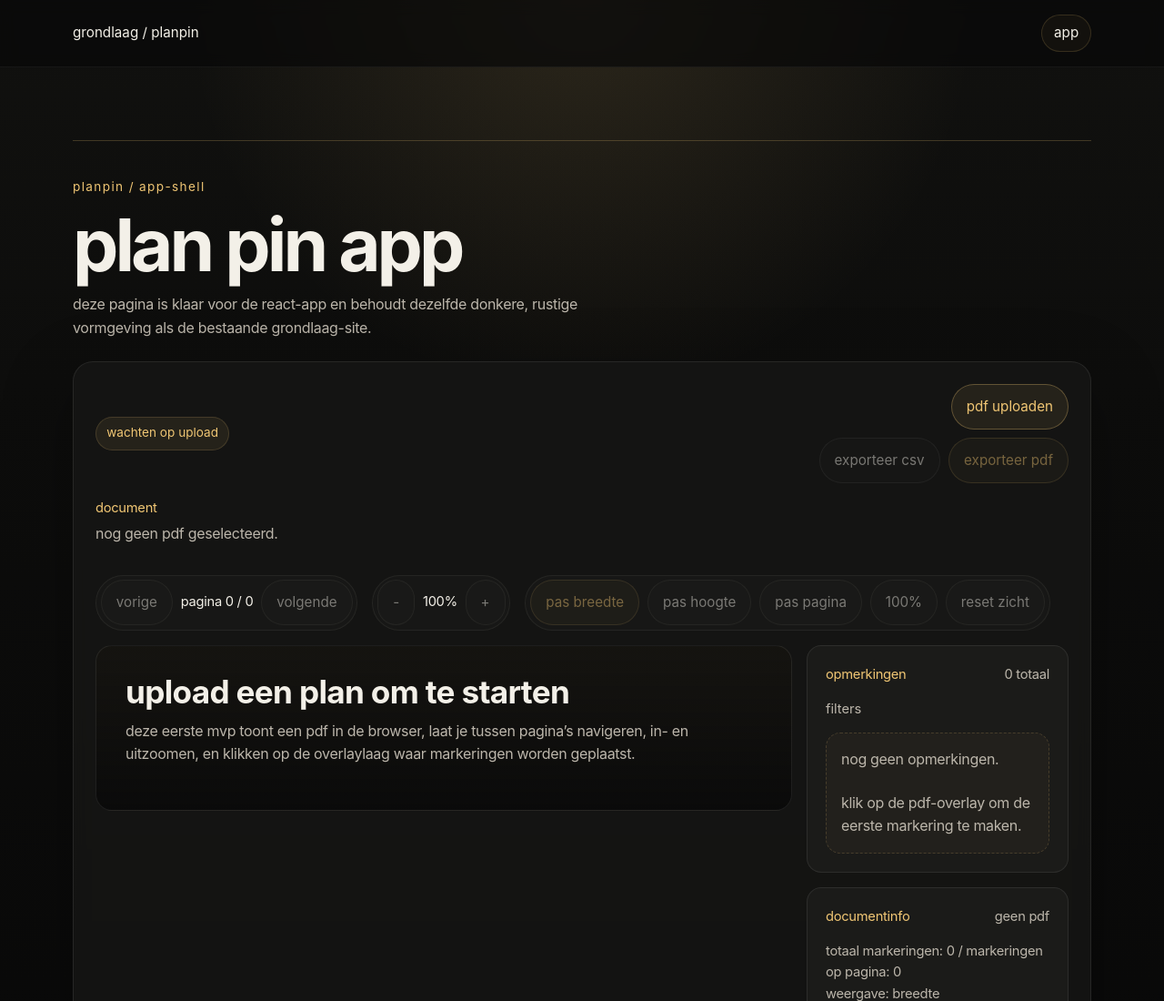
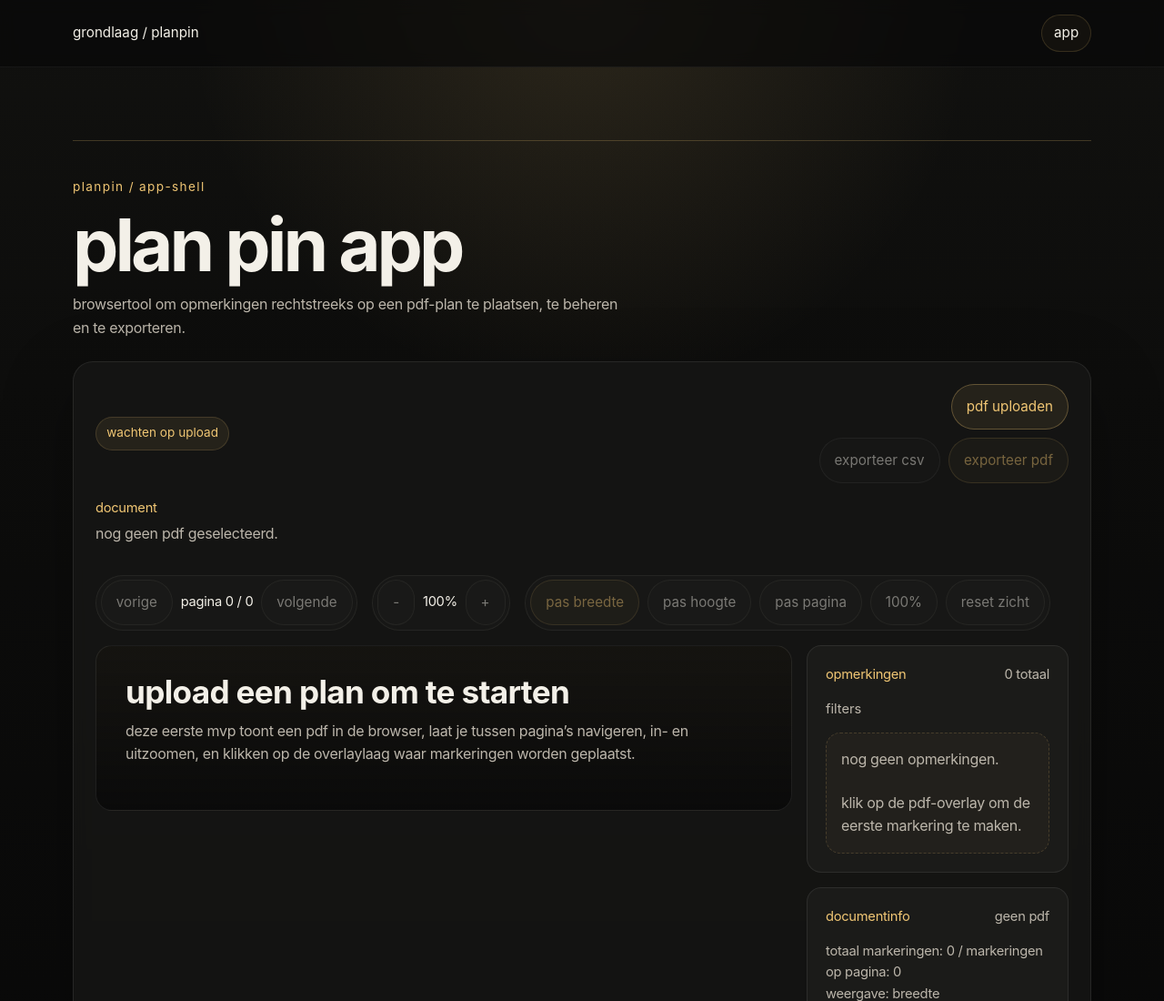
Before and after one commit to grondlaag/grondlaag-pdf-pin, an Astro site: page /app in a window 1280 px wide. Shown: the top 1100 px of the page at 91% size. Built offline with nearby package versions, Linux system fonts and the light colour scheme; Astro itself is replaced by a stand-in of ours.

Commit message:
Update app.astro

```diff
--- a/src/pages/app.astro
+++ b/src/pages/app.astro
@@ -10,8 +10,7 @@ import Layout from '../layouts/Layout.astro';
 				<p class="app-hero__eyebrow">planpin / app-shell</p>
 				<h1>plan pin app</h1>
 				<p class="app-hero__text">
-					Deze pagina is klaar voor de React-app en behoudt dezelfde donkere, rustige
-					vormgeving als de bestaande Grondlaag-site.
+					browsertool om opmerkingen rechtstreeks op een pdf-plan te plaatsen, te beheren en te exporteren.
 				</p>
 			</section>
 
```
